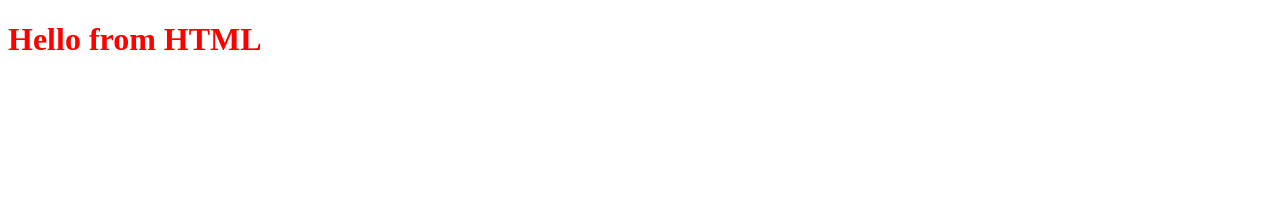
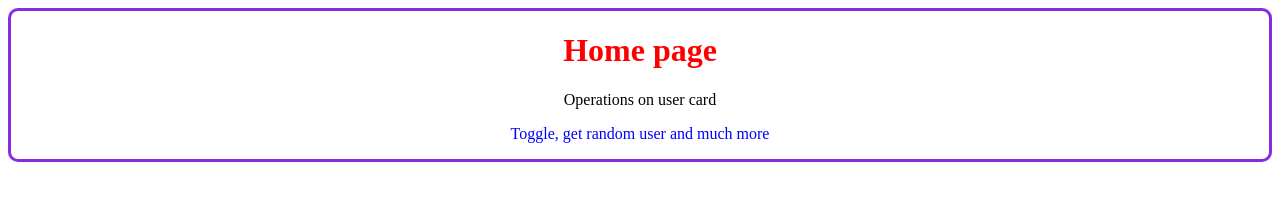
Before and after one commit to chetana213/autosuggest, a website: page frontend/index.html in a window 1280 px wide. Drawn offline with Linux system fonts and the light colour scheme.

Commit message:
home page

```diff
--- a/frontend/index.css
+++ b/frontend/index.css
@@ -1,3 +1,16 @@
 h1{
     color: red;
 }
+/* property : value */
+#home-intro{
+    text-align: center;
+    border:3px,solid,blueviolet;
+    background-color: white;
+    border-radius: 10px;
+}
+#home-intro:hover{
+    background-color: lightgrey;
+}
+p#feature-info{
+    color: blue;
+}
--- a/frontend/index.html
+++ b/frontend/index.html
@@ -7,7 +7,11 @@
     <link rel="stylesheet" href="index.css">
 </head>
 <body>
-    <h1>Hello from HTML</h1>
+    <div id="home-intro">
+    <h1>Home page</h1>
+    <p id="operation-info"> Operations on user card</p>
+    <p id="feature-info"> Toggle, get random user and much more</p>
+    </div>
     <script src="index.js"></script>
 </body>
 </html>
```
